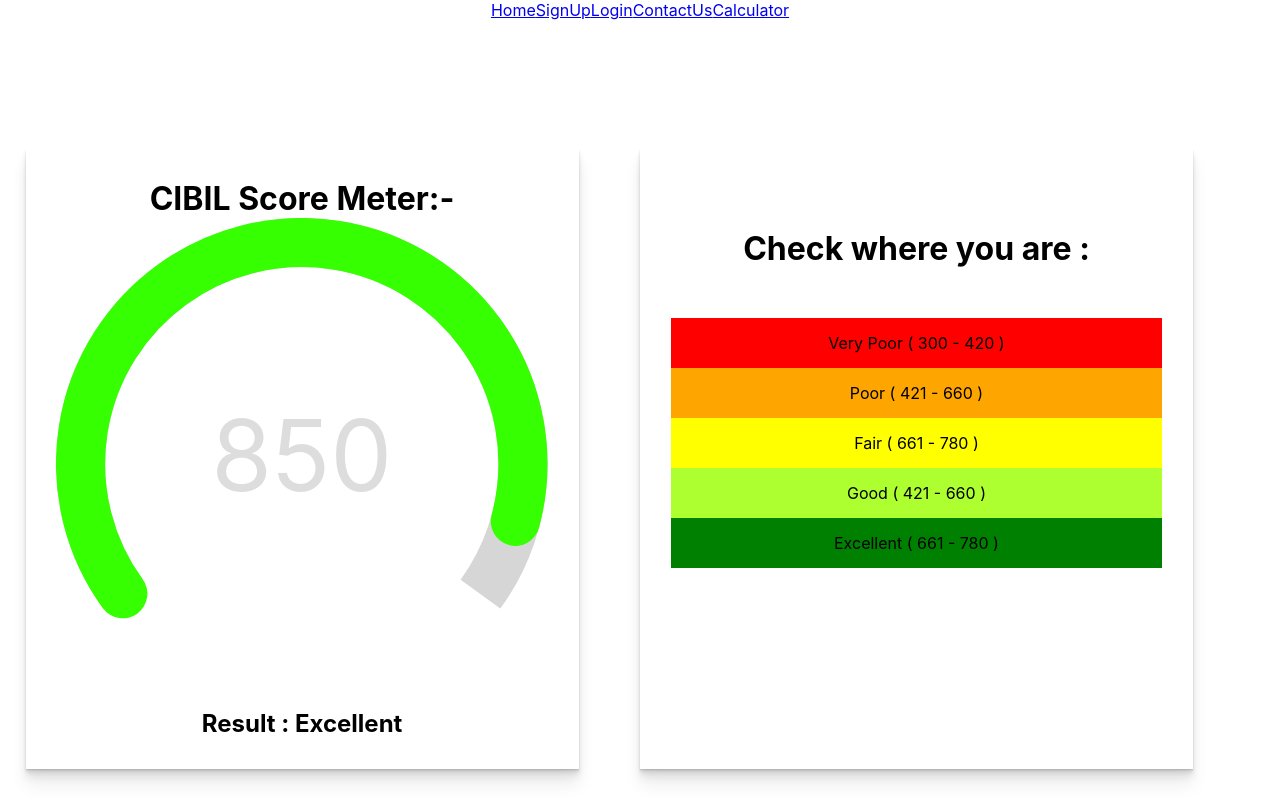
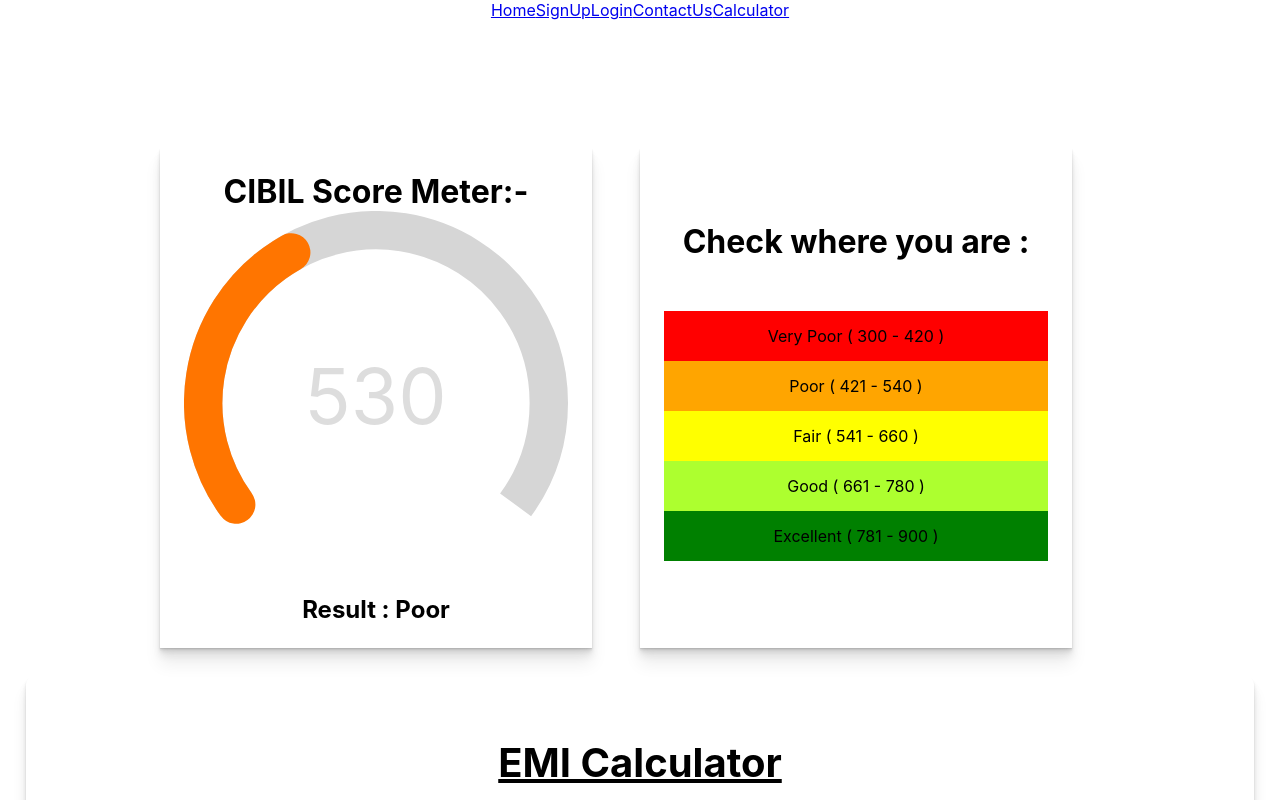
Before and after one commit to Maheshmelapakula/SyLoan-Finance, a React (Create React App) app in the folder syloan_finance/: page /calculator in a window 1280 px wide. Shown: the top 800 px of the page. Built offline with nearby package versions, Linux system fonts and the light colour scheme.

Commit message:
Calculator Page all Done

```diff
--- a/syloan_finance/src/Components/Calculators/CibilChecker.css
+++ b/syloan_finance/src/Components/Calculators/CibilChecker.css
@@ -1,7 +1,9 @@
 .cibilchekerdiv{
+    width: 75%;
     display: grid;
     grid-template-columns: repeat(2,1fr);
-    margin: 2%;
+    margin: auto;
+    /* margin: 2%; */
     margin-top: 10%;
 
 
--- a/syloan_finance/src/Components/Calculators/CibilChecker.jsx
+++ b/syloan_finance/src/Components/Calculators/CibilChecker.jsx
@@ -8,7 +8,7 @@
 const CibilCheker = () => {
 
 //  const store =useSelector();
-const cibilscore=850;
+const cibilscore=530;
 // const diff=600;
 
 const scoreinpercent=((cibilscore-300)/600)*100;
@@ -80,19 +80,19 @@
 
 
 
-            <div class="" style={{backgroundColor:"orange" , padding:"15px"}}> Poor ( 421 - 660 )  </div>
+            <div class="" style={{backgroundColor:"orange" , padding:"15px"}}> Poor ( 421 - 540 )  </div>
 
 
 
-            <div class="" style={{backgroundColor:"yellow" , padding:"15px"}}> Fair ( 661 - 780 ) </div>
+            <div class="" style={{backgroundColor:"yellow" , padding:"15px"}}> Fair ( 541 - 660 ) </div>
 
 
 
-            <div class="" style={{backgroundColor:"greenyellow" , padding:"15px"}}> Good ( 421 - 660 )  </div>
+            <div class="" style={{backgroundColor:"greenyellow" , padding:"15px"}}> Good ( 661 - 780 )  </div>
 
 
 
-            <div class="" style={{backgroundColor:"green" , padding:"15px"}}> Excellent ( 661 - 780 ) </div>
+            <div class="" style={{backgroundColor:"green" , padding:"15px"}}> Excellent ( 781 - 900 ) </div>
 
 
 
--- a/syloan_finance/src/Components/Calculators/EmiCalculators.css
+++ b/syloan_finance/src/Components/Calculators/EmiCalculators.css
@@ -10,7 +10,18 @@
 
 .emiCaldiv{
     /* margin-bottom: 2%; */
+    /* border-radius: 1px solid black; */
+
 }
+
+.emicalHeading{
+
+    margin-bottom: 50px;
+    font-weight: bold;
+    font-size:40px
+
+}
+
 
 .emirange{
     margin-bottom: 10%;
```
